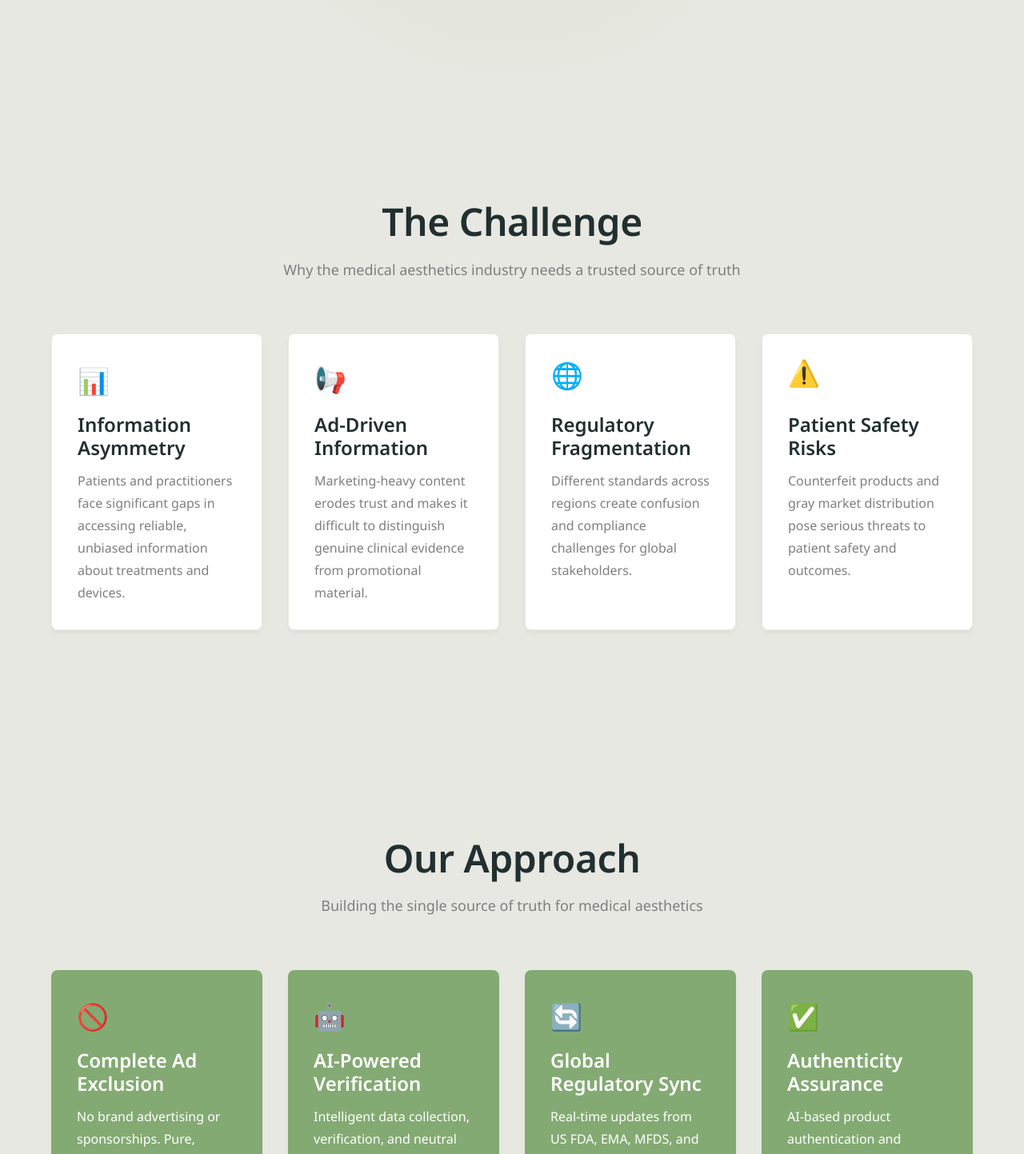
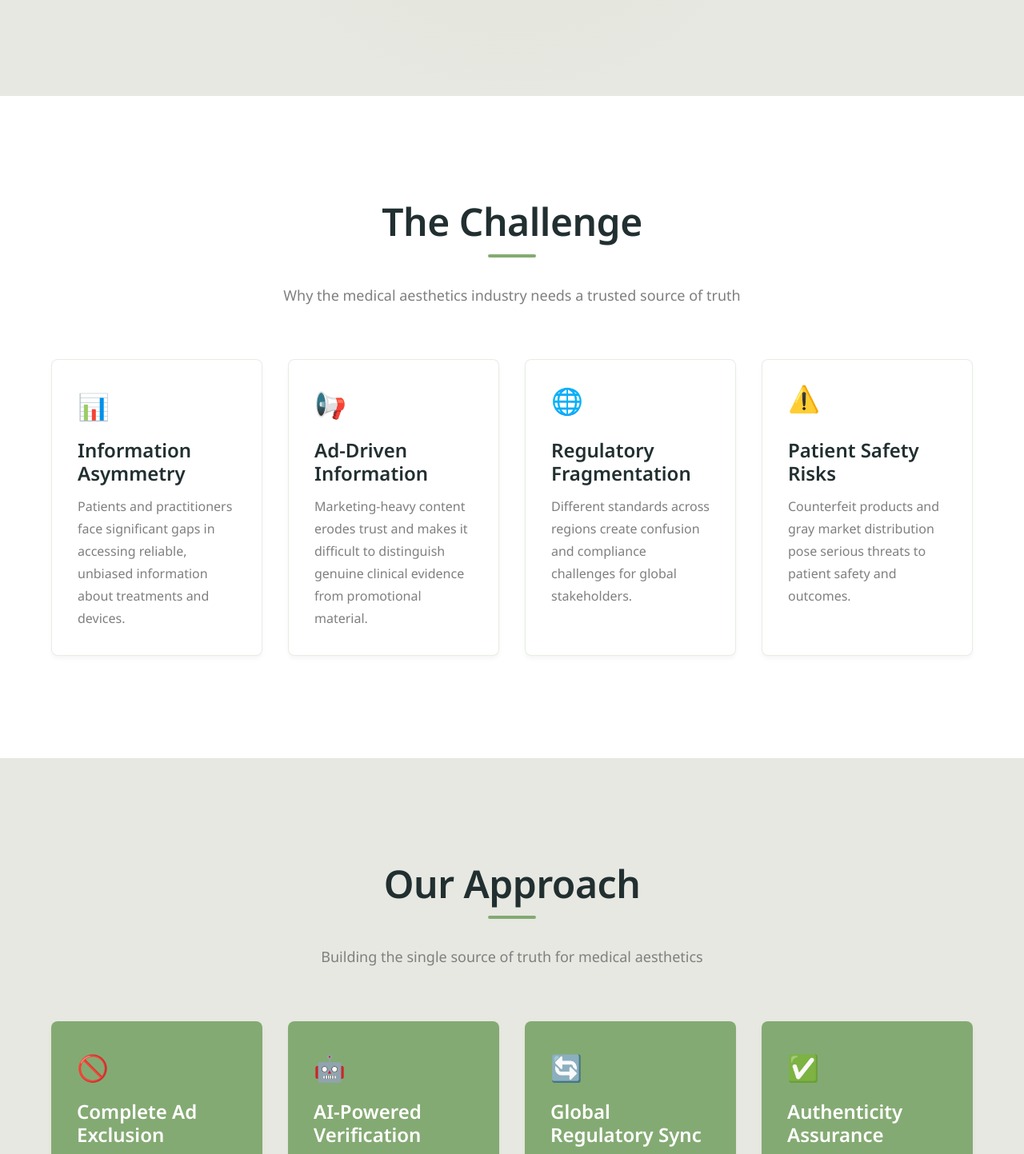
Before and after one commit to hyunggyu96/coauths-web, a Next.js app: page / in a window 1280 px wide. Shown: the part 680-2123 px from the top of the page at 80% size. Built offline with nearby package versions, Linux system fonts and the light colour scheme.

Commit message:
style: apply alternating section backgrounds and enhanced section titles

```diff
--- a/src/app/globals.css
+++ b/src/app/globals.css
@@ -113,6 +113,33 @@ a:hover {
 /* Section */
 .section {
   padding: var(--section-padding) 0;
+}
+
+.section-white {
+  background-color: var(--color-white);
+}
+
+.section-light {
+  background-color: var(--color-background);
+}
+
+.section-title {
+  position: relative;
+  display: inline-block;
+  margin-bottom: 1rem;
+  padding-bottom: 1rem;
+}
+
+.section-title::after {
+  content: '';
+  position: absolute;
+  bottom: 0;
+  left: 50%;
+  transform: translateX(-50%);
+  width: 60px;
+  height: 4px;
+  background-color: var(--color-accent);
+  border-radius: 2px;
 }
 
 /* Accent Text */
--- a/src/app/page.tsx
+++ b/src/app/page.tsx
@@ -42,7 +42,7 @@ export default function Home() {
       </section>
 
       {/* Problems */}
-      <section className="problems section bg-light">
+      <section className="problems section section-white">
         <div className="container">
           <div className="section-header text-center">
             <h2 className="section-title">{t('problem.title')}</h2>
@@ -62,7 +62,7 @@ export default function Home() {
       </section>
 
       {/* Solutions */}
-      <section className="solutions section">
+      <section className="solutions section section-light">
         <div className="container">
           <div className="section-header text-center">
             <h2 className="section-title">{t('solution.title')}</h2>
@@ -82,7 +82,7 @@ export default function Home() {
       </section>
 
       {/* CTA Section */}
-      <section className="cta-section section">
+      <section className="cta-section section section-white">
         <div className="container">
           <div className="cta-content">
             <h2>Ready to learn more?</h2>
```
